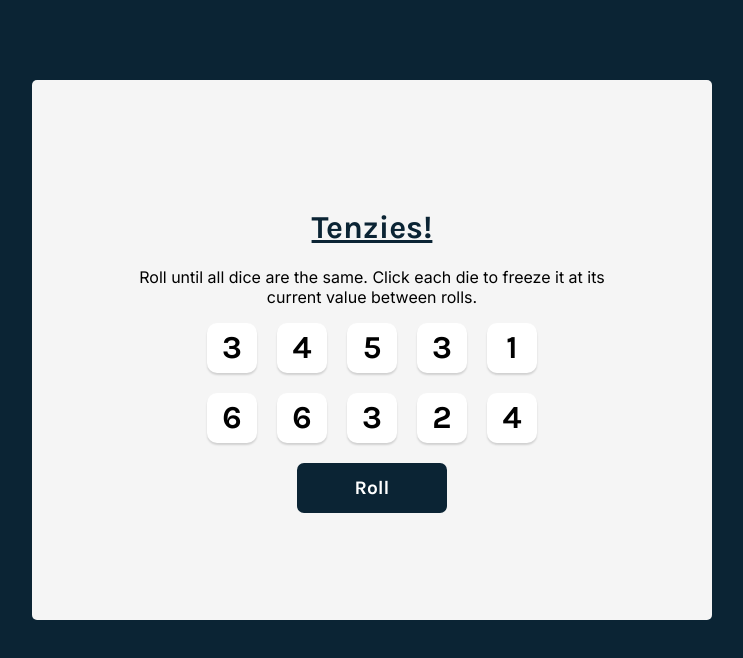
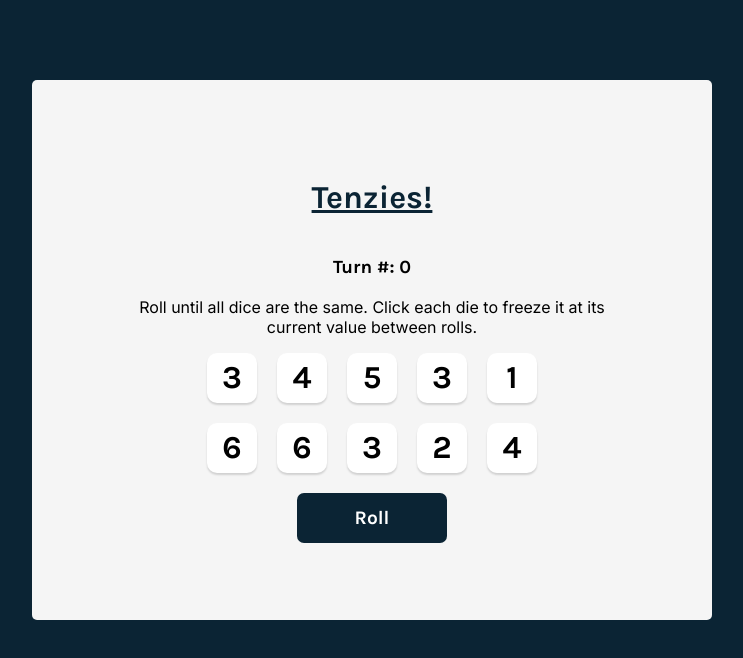
Before and after one commit to austingw/tenzies, a React (Vite) app in the folder tenzies-app/: page / in a window 1280 px wide. Shown: the top 658 px of the page, without its empty margins (268-1011 px from the left). Built offline with nearby package versions, Linux system fonts and the light colour scheme.

Commit message:
Add turn counter state and DOM element that resets upon new game start

```diff
--- a/tenzies-app/src/App.jsx
+++ b/tenzies-app/src/App.jsx
@@ -6,6 +6,7 @@ import Confetti from "react-confetti";
 function App() {
   const [dice, setDice] = useState(getNewDice());
   const [tenzies, setTenzies] = useState(false);
+  const [turns, setTurns] = useState(0);
 
   function getNewDice() {
     const newDice = [];
@@ -29,6 +30,7 @@ function App() {
         return die.isHeld === true ? die : generateDie();
       })
     );
+    setTurns((prevTurn) => prevTurn + 1);
   }
 
   function holdDice(id) {
@@ -42,6 +44,7 @@ function App() {
   function newGame() {
     setTenzies(false);
     setDice(getNewDice());
+    setTurns(0);
   }
 
   useEffect(() => {
@@ -67,7 +70,11 @@ function App() {
   return (
     <main>
       {tenzies && <Confetti />}
+
       <h1 className="game-title">Tenzies!</h1>
+      <div className="stats">
+        <h3 className="turns">Turn #: {turns}</h3>
+      </div>
       <p className="instructions">
         Roll until all dice are the same. Click each die to freeze it at its
         current value between rolls.
```
